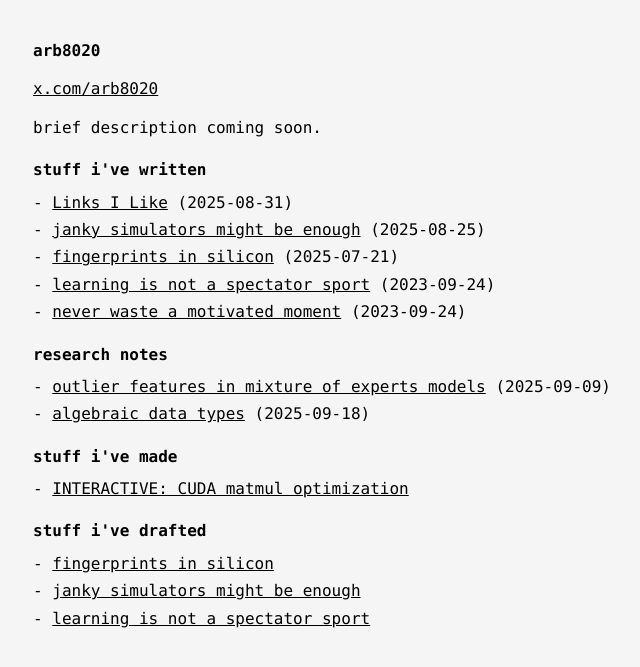
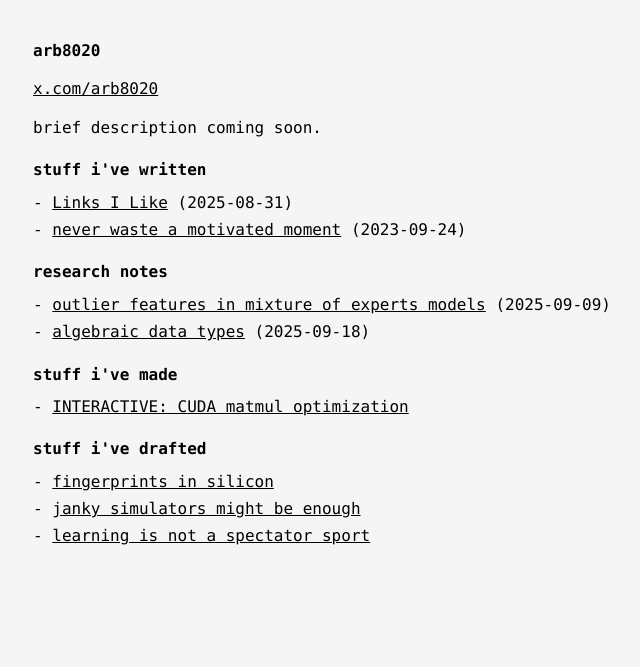
Before and after one commit to arb8020/arb8020.github.io, a Jekyll site: the page built from index.html, in a window 1280 px wide. Shown: the top 667 px of the page, without its empty margins (307-947 px from the left). Built offline with Jekyll 4.4.1, drawn with Linux system fonts in a browser that asks for light colours.

Commit message:
Fix homepage to only show published posts, not drafts
🤖 Generated with [Claude Code](https://claude.ai/code)

Co-Authored-By: Claude <noreply@anthropic.com>

```diff
--- a/index.html
+++ b/index.html
@@ -49,9 +49,9 @@
     <h2>stuff i've written</h2>
     <ul>
         {% for post in site.posts %}
-        {% unless post.categories contains 'draft' %}
+        {% if post.slug == 'motivated-moment' or post.slug == 'links-i-like' %}
         <li><a href="{{ post.url | relative_url }}">{{ post.title }}</a> ({{ post.date | date: "%Y-%m-%d" }})</li>
-        {% endunless %}
+        {% endif %}
         {% endfor %}
     </ul>
 
```
